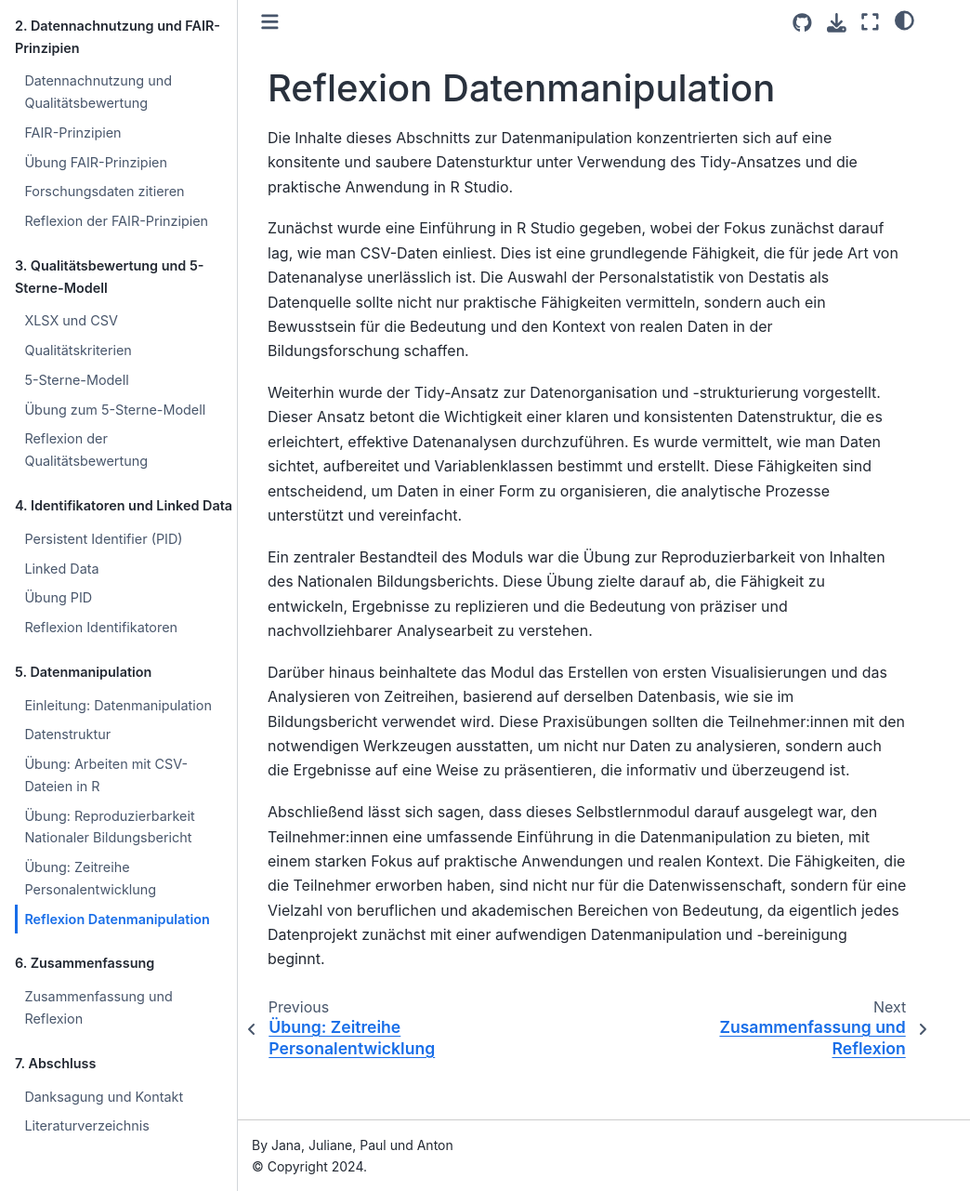
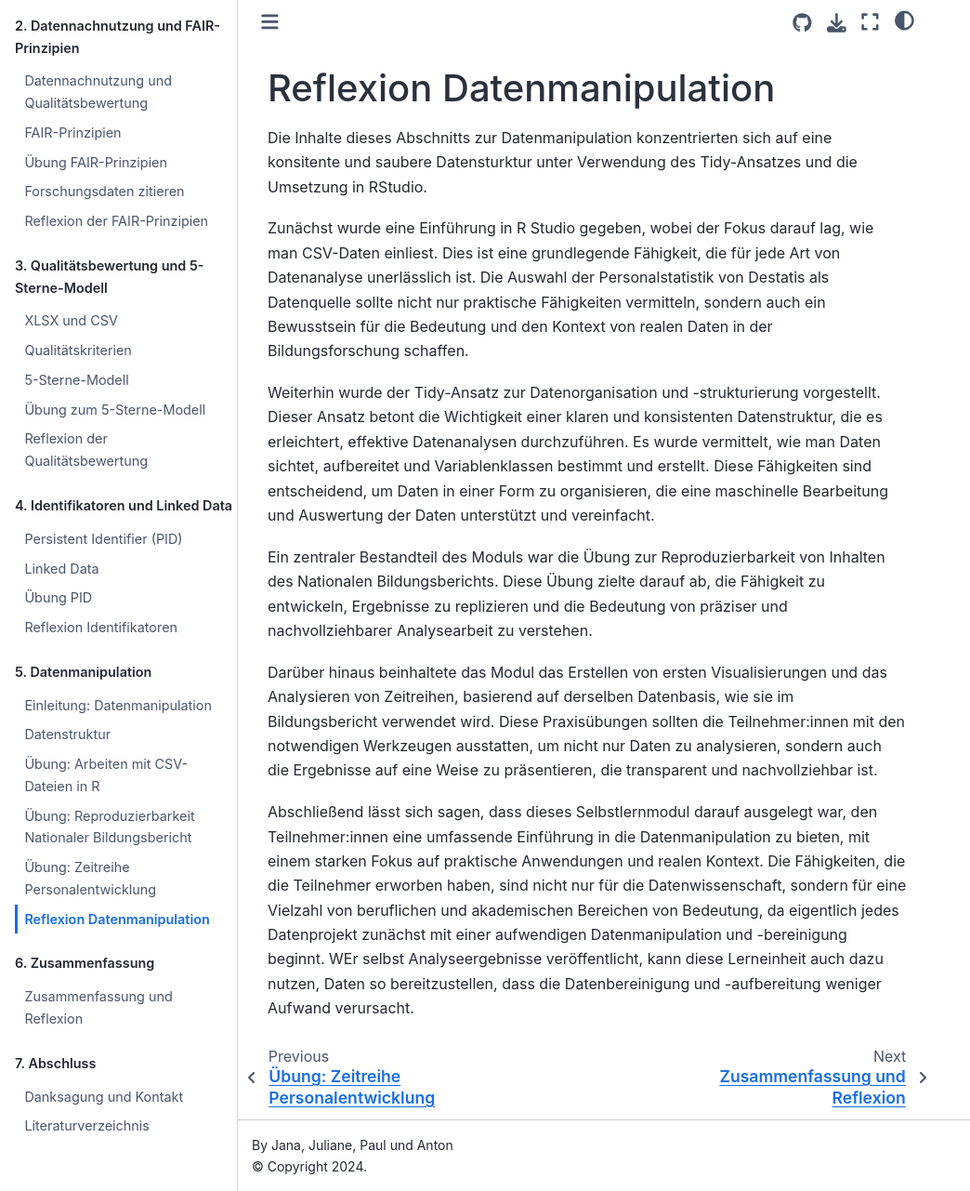
Before and after one commit to quadriga-dk/Tabelle-Fallstudie-1, a Jupyter Book: the page built from Markdown/24_Reflexion_Datenmanipulation.md, in a window 1280 px wide and 1281 px high. Shown: the whole window at 93% size, without its empty margins (0-1044 px from the left). Built offline with Jupyter Book 1.0.4 settings and Sphinx 7.4.7 and the Sphinx Book theme 1.1.4, drawn with Linux system fonts in a browser that asks for light colours.

Commit message:
Update 24_Reflexion_Datenmanipulation.md

```diff
--- a/Markdown/24_Reflexion_Datenmanipulation.md
+++ b/Markdown/24_Reflexion_Datenmanipulation.md
@@ -1,13 +1,13 @@
 # Reflexion Datenmanipulation
 
-Die Inhalte dieses Abschnitts zur Datenmanipulation konzentrierten sich auf eine konsitente und saubere Datensturktur unter Verwendung des Tidy-Ansatzes und die praktische Anwendung in R Studio.
+Die Inhalte dieses Abschnitts zur Datenmanipulation konzentrierten sich auf eine konsitente und saubere Datensturktur unter Verwendung des Tidy-Ansatzes und die Umsetzung in RStudio.
 
-Zunächst wurde eine Einführung in R Studio gegeben, wobei der Fokus zunächst darauf lag, wie man CSV-Daten einliest. Dies ist eine grundlegende Fähigkeit, die für jede Art von Datenanalyse unerlässlich ist. Die Auswahl der Personalstatistik von Destatis als Datenquelle sollte nicht nur praktische Fähigkeiten vermitteln, sondern auch ein Bewusstsein für die Bedeutung und den Kontext von realen Daten in der Bildungsforschung schaffen.
+Zunächst wurde eine Einführung in R Studio gegeben, wobei der Fokus darauf lag, wie man CSV-Daten einliest. Dies ist eine grundlegende Fähigkeit, die für jede Art von Datenanalyse unerlässlich ist. Die Auswahl der Personalstatistik von Destatis als Datenquelle sollte nicht nur praktische Fähigkeiten vermitteln, sondern auch ein Bewusstsein für die Bedeutung und den Kontext von realen Daten in der Bildungsforschung schaffen.
 
-Weiterhin wurde der Tidy-Ansatz zur Datenorganisation und -strukturierung vorgestellt. Dieser Ansatz betont die Wichtigkeit einer klaren und konsistenten Datenstruktur, die es erleichtert, effektive Datenanalysen durchzuführen. Es wurde vermittelt, wie man Daten sichtet, aufbereitet und Variablenklassen bestimmt und erstellt. Diese Fähigkeiten sind entscheidend, um Daten in einer Form zu organisieren, die analytische Prozesse unterstützt und vereinfacht.
+Weiterhin wurde der Tidy-Ansatz zur Datenorganisation und -strukturierung vorgestellt. Dieser Ansatz betont die Wichtigkeit einer klaren und konsistenten Datenstruktur, die es erleichtert, effektive Datenanalysen durchzuführen. Es wurde vermittelt, wie man Daten sichtet, aufbereitet und Variablenklassen bestimmt und erstellt. Diese Fähigkeiten sind entscheidend, um Daten in einer Form zu organisieren, die eine maschinelle Bearbeitung und Auswertung der Daten unterstützt und vereinfacht.
 
 Ein zentraler Bestandteil des Moduls war die Übung zur Reproduzierbarkeit von Inhalten des Nationalen Bildungsberichts. Diese Übung zielte darauf ab, die Fähigkeit zu entwickeln, Ergebnisse zu replizieren und die Bedeutung von präziser und nachvollziehbarer Analysearbeit zu verstehen.
 
-Darüber hinaus beinhaltete das Modul das Erstellen von ersten Visualisierungen und das Analysieren von Zeitreihen, basierend auf derselben Datenbasis, wie sie im Bildungsbericht verwendet wird. Diese Praxisübungen sollten die Teilnehmer:innen mit den notwendigen Werkzeugen ausstatten, um nicht nur Daten zu analysieren, sondern auch die Ergebnisse auf eine Weise zu präsentieren, die informativ und überzeugend ist.
+Darüber hinaus beinhaltete das Modul das Erstellen von ersten Visualisierungen und das Analysieren von Zeitreihen, basierend auf derselben Datenbasis, wie sie im Bildungsbericht verwendet wird. Diese Praxisübungen sollten die Teilnehmer:innen mit den notwendigen Werkzeugen ausstatten, um nicht nur Daten zu analysieren, sondern auch die Ergebnisse auf eine Weise zu präsentieren, die transparent und nachvollziehbar ist.
 
-Abschließend lässt sich sagen, dass dieses Selbstlernmodul darauf ausgelegt war, den Teilnehmer:innen eine umfassende Einführung in die Datenmanipulation zu bieten, mit einem starken Fokus auf praktische Anwendungen und realen Kontext. Die Fähigkeiten, die die Teilnehmer erworben haben, sind nicht nur für die Datenwissenschaft, sondern für eine Vielzahl von beruflichen und akademischen Bereichen von Bedeutung, da eigentlich jedes Datenprojekt zunächst mit einer aufwendigen Datenmanipulation und -bereinigung beginnt.
+Abschließend lässt sich sagen, dass dieses Selbstlernmodul darauf ausgelegt war, den Teilnehmer:innen eine umfassende Einführung in die Datenmanipulation zu bieten, mit einem starken Fokus auf praktische Anwendungen und realen Kontext. Die Fähigkeiten, die die Teilnehmer erworben haben, sind nicht nur für die Datenwissenschaft, sondern für eine Vielzahl von beruflichen und akademischen Bereichen von Bedeutung, da eigentlich jedes Datenprojekt zunächst mit einer aufwendigen Datenmanipulation und -bereinigung beginnt. WEr selbst Analyseergebnisse veröffentlicht, kann diese Lerneinheit auch dazu nutzen, Daten so bereitzustellen, dass die Datenbereinigung und -aufbereitung weniger Aufwand verursacht.
```
